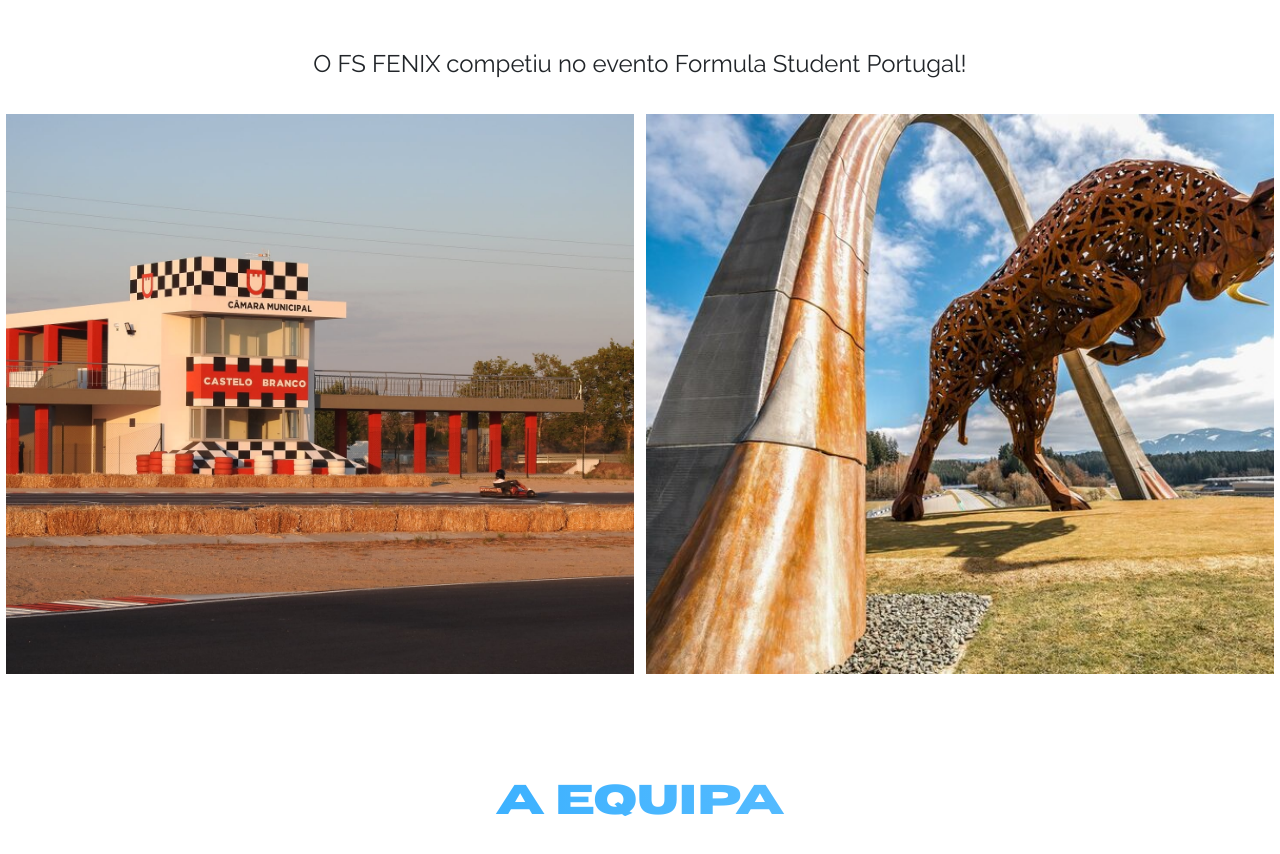
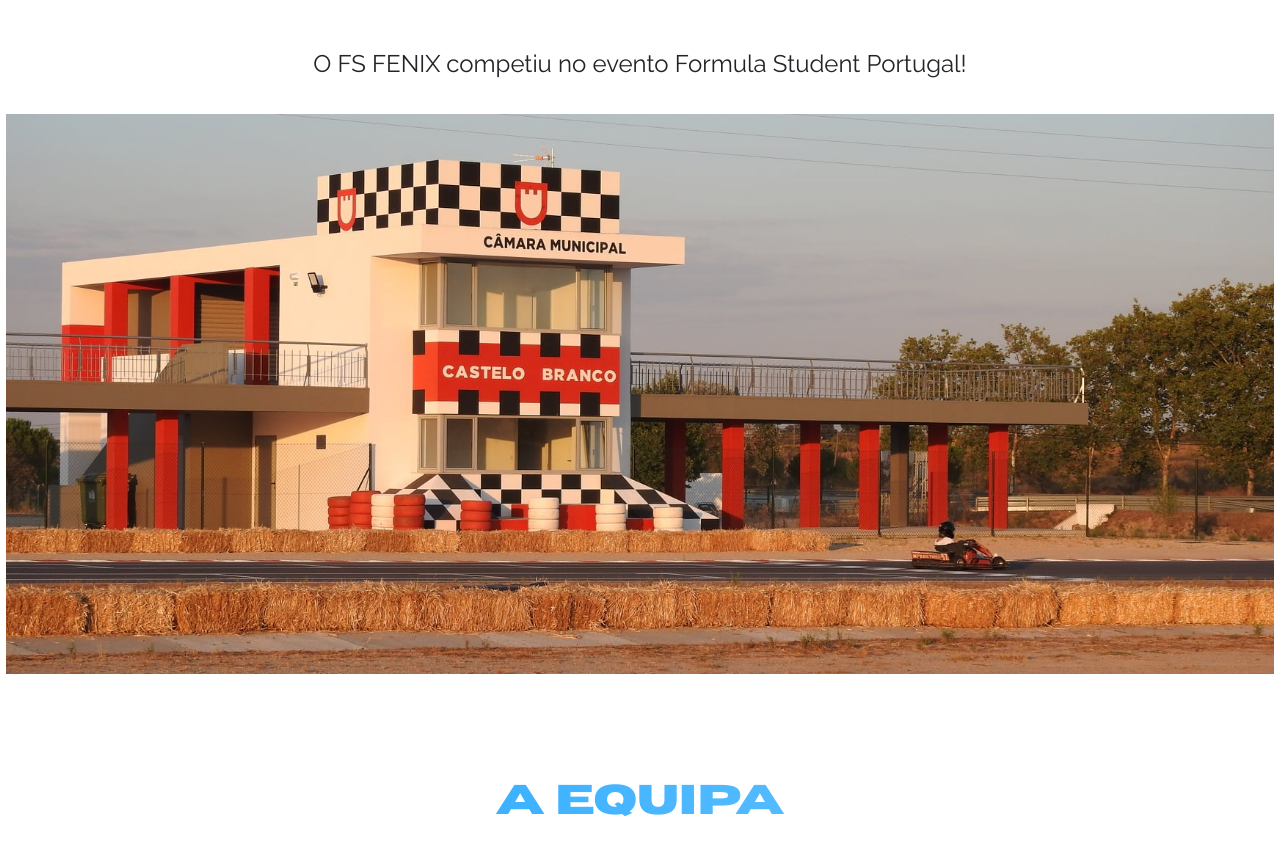
Before and after one commit to JaimeFerreira2002/NFS-site, a React (Create React App) app: page /garage/fsfenix in a window 1280 px wide. Shown: the part 1932-2786 px from the top of the page. Built offline with nearby package versions, Linux system fonts and the light colour scheme; no server answers.

Commit message:
updated fsfenix page

```diff
--- a/src/pages/FSFenixPage/components/CompetitionTile/index.js
+++ b/src/pages/FSFenixPage/components/CompetitionTile/index.js
@@ -2,7 +2,6 @@
 import "../CompetitionTile/style.css";
 import { useTranslation } from "react-i18next";
 import fspt_photo from "../../../../assets/images/FSPT.jpg";
-import fsa_photo from "../../../../assets/images/FSA.jpg";
 const ImageGallery = () => {
   const { t } = useTranslation();
 
@@ -18,15 +17,6 @@
           location={t("fsfenix-page.competitions.fspt.location")}
           position={t("fsfenix-page.competitions.fspt.position")}
           url={"https://www.formulastudent.pt/"}
-        />
-        <ImageCard
-          key={"fsa"}
-          src={fsa_photo}
-          title={t("fsfenix-page.competitions.fsa.title")}
-          date={t("fsfenix-page.competitions.fsa.date")}
-          location={t("fsfenix-page.competitions.fsa.location")}
-          division={t("fsfenix-page.competitions.fsa.class")}
-          url={"https://fsaustria.at/"}
         />
       </div>
     </div>
```
